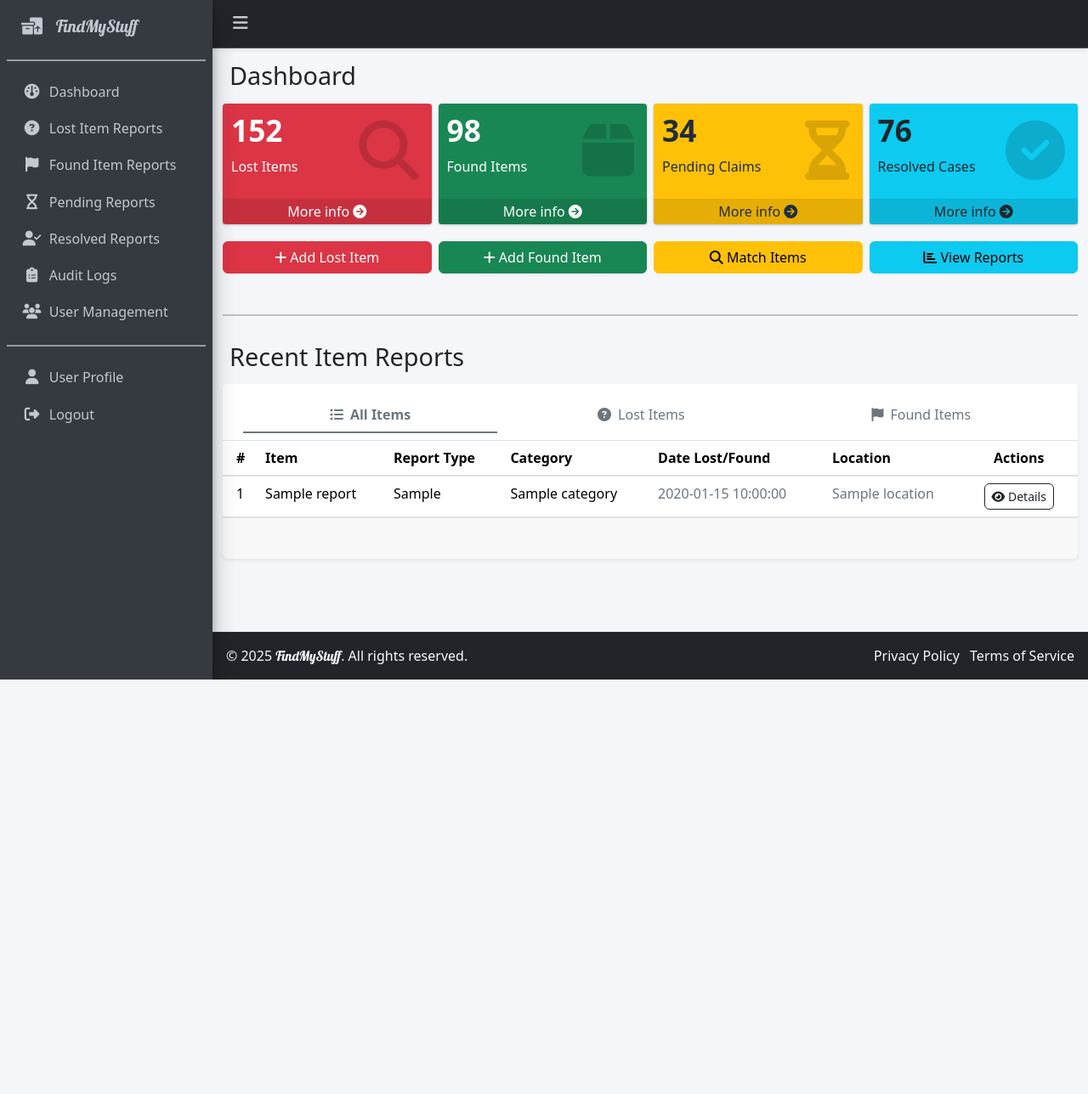
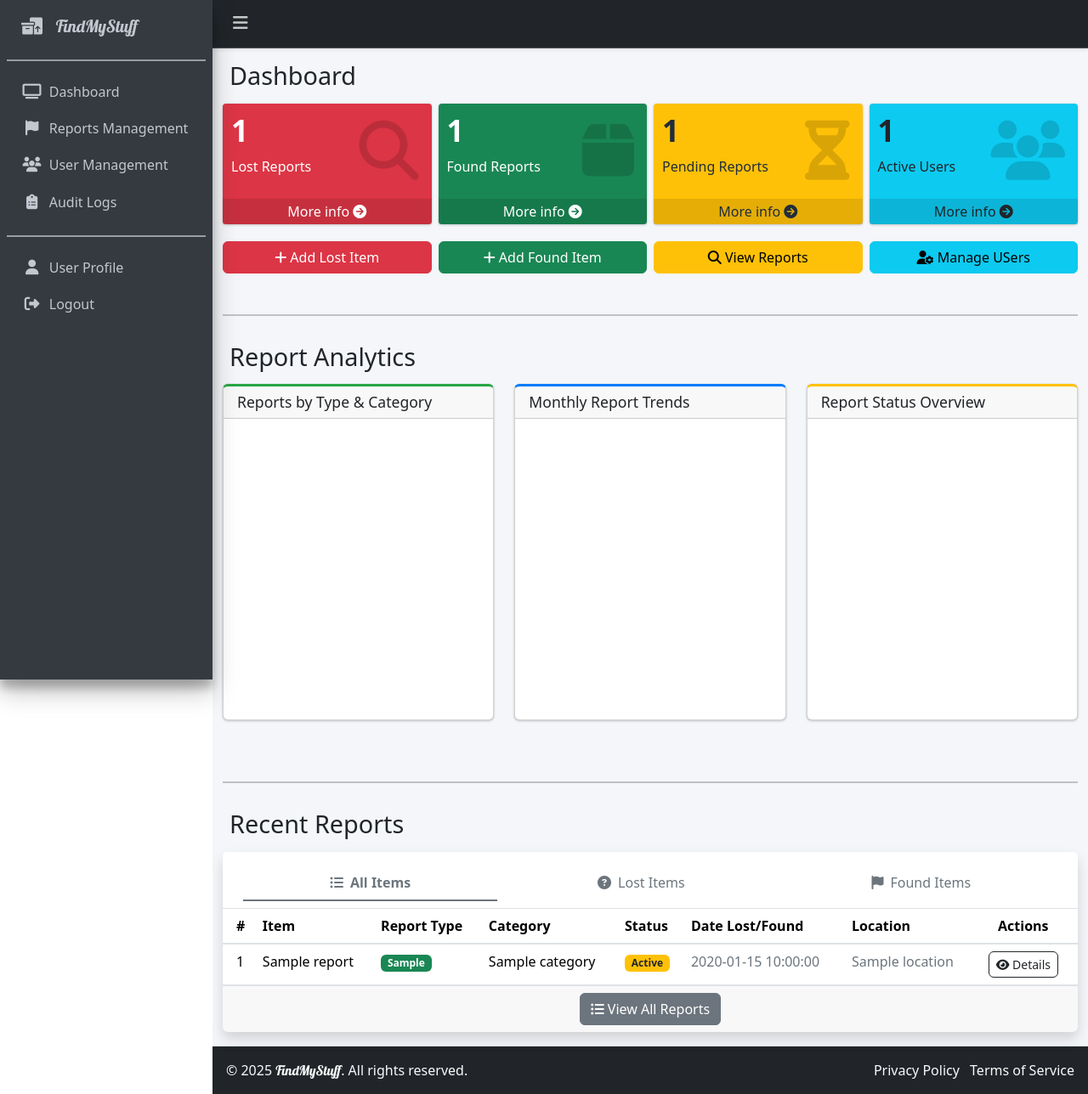
Before and after one commit to mikeygelooooo/Lost-and-Found, a CodeIgniter 4 app: the page made by app/Views/admin/pages/dashboard.php in a window 1280 px wide. Shown: the whole page at 85% size. Before the commit the page ends 800 px from the top, so only its background shows below. Run offline with PHP 8.4 and a stand-in for CodeIgniter, Linux system fonts and the light colour scheme; the template is opened without the code that fills it: most values are stand-ins (such as "Sample title", 1, 10 or a date in 2020); a map, chart or similar area stays blank; some libraries are stand-ins or nearby versions.

Commit message:
Admin Dashboard

```diff
--- a/app/Views/admin/pages/dashboard.php
+++ b/app/Views/admin/pages/dashboard.php
@@ -16,8 +16,8 @@
         <div class="col-lg-3 col-6">
             <div class="small-box bg-danger">
                 <div class="inner">
-                    <h3>152</h3>
-                    <p>Lost Items</p>
+                    <h3><?= esc($lost_count); ?></h3>
+                    <p>Lost Reports</p>
                 </div>
                 <div class="icon"><i class="fas fa-search"></i></div>
                 <a href="#" class="small-box-footer">More info <i class="fas fa-arrow-circle-right"></i></a>
@@ -30,8 +30,8 @@
         <div class="col-lg-3 col-6">
             <div class="small-box bg-success">
                 <div class="inner">
-                    <h3>98</h3>
-                    <p>Found Items</p>
+                    <h3><?= esc($found_count); ?></h3>
+                    <p>Found Reports</p>
                 </div>
                 <div class="icon"><i class="fas fa-box"></i></div>
                 <a href="#" class="small-box-footer">More info <i class="fas fa-arrow-circle-right"></i></a>
@@ -44,24 +44,24 @@
         <div class="col-lg-3 col-6">
             <div class="small-box bg-warning">
                 <div class="inner">
-                    <h3>34</h3>
-                    <p>Pending Claims</p>
+                    <h3><?= esc($pending_count); ?></h3>
+                    <p>Pending Reports</p>
                 </div>
                 <div class="icon"><i class="fas fa-hourglass-half"></i></div>
                 <a href="#" class="small-box-footer">More info <i class="fas fa-arrow-circle-right"></i></a>
             </div>
             <div>
-                <a href="#" class="btn btn-warning btn-block"><i class="fas fa-search"></i> Match Items</a>
+                <a href="#" class="btn btn-warning btn-block"><i class="fas fa-search"></i> View Reports</a>
             </div>
         </div>
 
         <div class="col-lg-3 col-6">
             <div class="small-box bg-info text-dark">
                 <div class="inner">
-                    <h3>76</h3>
-                    <p>Resolved Cases</p>
+                    <h3><?= esc($total_users); ?></h3>
+                    <p>Active Users</p>
                 </div>
-                <div class="icon"><i class="fas fa-check-circle"></i></div>
+                <div class="icon"><i class="fas fa-users"></i></div>
                 <a href="#" class="small-box-footer">
                     <span class="text-dark">
                         More info <i class="fas fa-arrow-circle-right"></i>
@@ -69,22 +69,21 @@
                 </a>
             </div>
             <div>
-                <a href="#" class="btn btn-info btn-block"><i class="fas fa-chart-bar"></i> View Reports</a>
+                <a href="#" class="btn btn-info btn-block"><i class="fas fa-user-gear"></i> Manage USers</a>
             </div>
         </div>
     </div>
 </div>
 
-<div class="container mt-5">
+<div class="container-fluid mt-5">
     <hr class="border border-1 border-dark">
 </div>
-
 
 <div class="content-header">
     <div class="container-fluid">
         <div class="row">
             <div class="col-sm-6">
-                <h1 class="m-0">Recent Item Reports</h1>
+                <h1 class="m-0">Report Analytics</h1>
             </div>
         </div>
     </div>
@@ -92,8 +91,63 @@
 
 <div class="container-fluid">
     <div class="row">
+        <!-- Left: Bar Chart -->
+        <div class="col-lg-4 mb-4">
+            <div class="card card-outline card-success h-100">
+                <div class="card-header">
+                    <h3 class="card-title m-0">Reports by Type & Category</h3>
+                </div>
+                <div class="card-body">
+                    <canvas id="barChart" height="300" data-type-category-data='<?= esc(json_encode($typeCategoryData), 'attr') ?>'></canvas>
+                </div>
+            </div>
+        </div>
+
+        <!-- Middle: Line Chart -->
+        <div class="col-lg-4 mb-4">
+            <div class="card card-outline card-primary h-100">
+                <div class="card-header">
+                    <h3 class="card-title m-0">Monthly Report Trends</h3>
+                </div>
+                <div class="card-body">
+                    <canvas id="lineChart" height="300" data-monthly-reports='<?= esc(json_encode($monthlyReports), 'attr') ?>'></canvas>
+                </div>
+            </div>
+        </div>
+
+        <!-- Right: Donut Chart -->
+        <div class="col-lg-4 mb-4">
+            <div class="card card-outline card-warning h-100">
+                <div class="card-header">
+                    <h3 class="card-title m-0">Report Status Overview</h3>
+                </div>
+                <div class="card-body">
+                    <canvas id="donutChart" height="300" data-report-status-data='<?= esc(json_encode($reportStatusData), 'attr') ?>'></canvas>
+                </div>
+            </div>
+        </div>
+    </div>
+</div>
+
+<div class="container-fluid mt-5">
+    <hr class="border border-1 border-dark">
+</div>
+
+<div class="content-header">
+    <div class="container-fluid">
+        <div class="row">
+            <div class="col-sm-6">
+                <h1 class="m-0">Recent Reports</h1>
+            </div>
+        </div>
+    </div>
+</div>
+
+
+<div class="container-fluid">
+    <div class="row">
         <div class="col-md-12">
-            <div class="card shadow-sm border-0">
+            <div class="card shadow border-0">
                 <div class="card-header bg-white pb-0 border-bottom-0">
                     <ul class="nav nav-underline nav-fill rounded-top p-2" id="itemTabs" role="tablist">
                         <li class="nav-item" role="presentation">
@@ -114,6 +168,7 @@
                     </ul>
                 </div>
                 <div class="tab-content" id="itemTabsContent">
+                    <!-- All Items Tab -->
                     <div class="tab-pane fade show active" id="all" role="tabpanel" aria-labelledby="all-tab">
                         <div class="card-body p-0">
                             <div class="table-responsive">
@@ -124,6 +179,7 @@
                                             <th scope="col" class="py-2">Item</th>
                                             <th scope="col" class="py-2">Report Type</th>
                                             <th scope="col" class="py-2">Category</th>
+                                            <th scope="col" class="py-2">Status</th>
                                             <th scope="col" class="py-2">Date Lost/Found</th>
                                             <th scope="col" class="py-2">Location</th>
                                             <th scope="col" class="text-center pe-3 py-2">Actions</th>
@@ -135,8 +191,70 @@
                                                 <tr class="text-nowrap">
                                                     <td class="ps-3"><?= esc($report['id']) ?></td>
                                                     <td><?= esc($report['item_name']) ?></td>
-                                                    <td><?= esc($report['report_type']) ?></td>
+                                                    <td>
+                                                        <span class="badge bg-<?= $report['report_type'] === 'lost' ? 'danger' : 'success' ?>">
+                                                            <?= ucfirst($report['report_type']) ?>
+                                                        </span>
+                                                    </td>
                                                     <td><?= esc($report['category']) ?></td>
+                                                    <td>
+                                                        <span class="badge text-dark bg-<?= $report['status'] === 'resolved' ? 'info' : 'warning' ?>">
+                                                            <?= ucfirst($report['status']) ?>
+                                                        </span>
+                                                    </td>
+                                                    <td class="text-secondary"><?= esc($report['date_of_event']) ?></td>
+                                                    <td class="text-secondary"><?= esc($report['location']) ?></td>
+                                                    <td class="text-center pe-3">
+                                                        <a href="<?= base_url('admin/reports/details/' . $report['id']) ?>" class="btn btn-sm btn-outline-dark rounded px-2">
+                                                            <i class="fas fa-eye"></i> Details
+                                                        </a>
+                                                    </td>
+                                                </tr>
+                                            <?php endforeach; ?>
+                                        <?php else: ?>
+                                            <tr>
+                                                <td colspan="8" class="text-center text-secondary">No reports available.</td>
+                                            </tr>
+                                        <?php endif; ?>
+                                    </tbody>
+                                </table>
+                            </div>
+                        </div>
+                        <div class="card-footer border-top text-center py-2">
+                            <a href="<?= base_url('admin/reports') ?>" class="btn btn-secondary">
+                                <i class="fas fa-list-ul me-1"></i>View All Reports
+                            </a>
+                        </div>
+                    </div>
+
+                    <!-- Lost Items Tab -->
+                    <div class="tab-pane fade" id="lost" role="tabpanel" aria-labelledby="lost-tab">
+                        <div class="card-body p-0">
+                            <div class="table-responsive">
+                                <table class="table table-hover mb-0">
+                                    <thead>
+                                        <tr class="bg-light text-nowrap align-middle">
+                                            <th scope="col" class="ps-3 py-2">#</th>
+                                            <th scope="col" class="py-2">Item</th>
+                                            <th scope="col" class="py-2">Category</th>
+                                            <th scope="col" class="py-2">Status</th>
+                                            <th scope="col" class="py-2">Date Lost</th>
+                                            <th scope="col" class="py-2">Location</th>
+                                            <th scope="col" class="text-center pe-3 py-2">Actions</th>
+                                        </tr>
+                                    </thead>
+                                    <tbody>
+                                        <?php if (!empty($lost_reports)): ?>
+                                            <?php foreach ($lost_reports as $report): ?>
+                                                <tr class="text-nowrap">
+                                                    <td class="ps-3"><?= esc($report['id']) ?></td>
+                                                    <td><?= esc($report['item_name']) ?></td>
+                                                    <td><?= esc($report['category']) ?></td>
+                                                    <td>
+                                                        <span class="badge text-dark bg-<?= $report['status'] === 'resolved' ? 'info' : 'warning' ?>">
+                                                            <?= ucfirst($report['status']) ?>
+                                                        </span>
+                                                    </td>
                                                     <td class="text-secondary"><?= esc($report['date_of_event']) ?></td>
                                                     <td class="text-secondary"><?= esc($report['location']) ?></td>
                                                     <td class="text-center pe-3">
@@ -155,54 +273,14 @@
                                 </table>
                             </div>
                         </div>
-                        <div class="card-footer border-top text-center py-4">
-                        </div>
-                    </div>
-                    <div class="tab-pane fade" id="lost" role="tabpanel" aria-labelledby="lost-tab">
-                        <div class="card-body p-0">
-                            <div class="table-responsive">
-                                <table class="table table-hover mb-0">
-                                    <thead>
-                                        <tr class="bg-light text-nowrap align-middle">
-                                            <th scope="col" class="ps-3 py-2">#</th>
-                                            <th scope="col" class="py-2">Item</th>
-                                            <th scope="col" class="py-2">Category</th>
-                                            <th scope="col" class="py-2">Date Lost</th>
-                                            <th scope="col" class="py-2">Location</th>
-                                            <th scope="col" class="text-center pe-3 py-2">Actions</th>
-                                        </tr>
-                                    </thead>
-                                    <tbody>
-                                        <?php if (!empty($lost_reports)): ?>
-                                            <?php foreach ($lost_reports as $report): ?>
-                                                <tr class="text-nowrap">
-                                                    <td class="ps-3"><?= esc($report['id']) ?></td>
-                                                    <td><?= esc($report['item_name']) ?></td>
-                                                    <td><?= esc($report['category']) ?></td>
-                                                    <td class="text-secondary"><?= esc($report['date_of_event']) ?></td>
-                                                    <td class="text-secondary"><?= esc($report['location']) ?></td>
-                                                    <td class="text-center pe-3">
-                                                        <a href="<?= base_url('admin/reports/details/' . $report['id']) ?>" class="btn btn-sm btn-outline-dark rounded px-2">
-                                                            <i class="fas fa-eye"></i> Details
-                                                        </a>
-                                                    </td>
-                                                </tr>
-                                            <?php endforeach; ?>
-                                        <?php else: ?>
-                                            <tr>
-                                                <td colspan="6" class="text-center text-secondary">No reports available.</td>
-                                            </tr>
-                                        <?php endif; ?>
-                                    </tbody>
-                                </table>
-                            </div>
-                        </div>
                         <div class="card-footer border-top text-center py-2">
-                            <a href="<?= base_url('admin/reports/lost-items') ?>" class="btn btn-secondary">
-                                <i class="fas fa-list-ul me-1"></i>View Lost Reports
+                            <a href="<?= base_url('admin/reports') ?>" class="btn btn-secondary">
+                                <i class="fas fa-list-ul me-1"></i>View All Reports
                             </a>
                         </div>
                     </div>
+
+                    <!-- Found Items Tab -->
                     <div class="tab-pane fade" id="found" role="tabpanel" aria-labelledby="found-tab">
                         <div class="card-body p-0">
                             <div class="table-responsive">
@@ -212,6 +290,7 @@
                                             <th scope="col" class="ps-3 py-2">#</th>
                                             <th scope="col" class="py-2">Item</th>
                                             <th scope="col" class="py-2">Category</th>
+                                            <th scope="col" class="py-2">Status</th>
                                             <th scope="col" class="py-2">Date Found</th>
                                             <th scope="col" class="py-2">Location</th>
                                             <th scope="col" class="text-center pe-3 py-2">Actions</th>
@@ -224,6 +303,11 @@
                                                     <td class="ps-3"><?= esc($report['id']) ?></td>
                                                     <td><?= esc($report['item_name']) ?></td>
                                                     <td><?= esc($report['category']) ?></td>
+                                                    <td>
+                                                        <span class="badge text-dark bg-<?= $report['status'] === 'resolved' ? 'info' : 'warning' ?>">
+                                                            <?= ucfirst($report['status']) ?>
+                                                        </span>
+                                                    </td>
                                                     <td class="text-secondary"><?= esc($report['date_of_event']) ?></td>
                                                     <td class="text-secondary"><?= esc($report['location']) ?></td>
                                                     <td class="text-center pe-3">
@@ -235,7 +319,7 @@
                                             <?php endforeach; ?>
                                         <?php else: ?>
                                             <tr>
-                                                <td colspan="6" class="text-center text-secondary">No reports available.</td>
+                                                <td colspan="7" class="text-center text-secondary">No reports available.</td>
                                             </tr>
                                         <?php endif; ?>
                                     </tbody>
@@ -243,14 +327,19 @@
                             </div>
                         </div>
                         <div class="card-footer border-top text-center py-2">
-                            <a href="<?= base_url('admin/reports/lost-items') ?>" class="btn btn-secondary">
-                                <i class="fas fa-list-ul me-1"></i>View Found Reports
+                            <a href="<?= base_url('admin/reports') ?>" class="btn btn-secondary">
+                                <i class="fas fa-list-ul me-1"></i>View All Reports
                             </a>
                         </div>
                     </div>
-                </div>
+
+                </div> <!-- End tab content -->
             </div>
         </div>
     </div>
 </div>
+
+
+<script src="https://cdn.jsdelivr.net/npm/chart.js"></script>
+<script src="<?= base_url('assets/js/dashboard-charts.js') ?>"></script>
 <?= $this->endSection() ?>
--- a/app/Views/admin/partials/admin-sidebar.php
+++ b/app/Views/admin/partials/admin-sidebar.php
@@ -13,44 +13,26 @@
 
                 <li class="nav-item">
                     <a href="<?= base_url('admin/dashboard') ?>" class="nav-link">
-                        <i class="nav-icon fas fa-dashboard"></i>
+                        <i class="nav-icon fas fa-tv"></i>
                         <p>Dashboard</p>
                     </a>
                 </li>
                 <li class="nav-item">
                     <a href="#" class="nav-link">
-                        <i class="nav-icon fas fa-circle-question"></i>
-                        <p>Lost Item Reports</p>
+                        <i class="nav-icon fas fa-flag"></i>
+                        <p>Reports Management</p>
                     </a>
                 </li>
                 <li class="nav-item">
                     <a href="#" class="nav-link">
-                        <i class="nav-icon fas fa-flag"></i>
-                        <p>Found Item Reports</p>
-                    </a>
-                </li>
-                <li class="nav-item">
-                    <a href="#" class="nav-link">
-                        <i class="nav-icon fas fa-hourglass"></i>
-                        <p>Pending Reports</p>
-                    </a>
-                </li>
-                <li class="nav-item">
-                    <a href="#" class="nav-link">
-                        <i class="nav-icon fas fa-user-check"></i>
-                        <p>Resolved Reports</p>
+                        <i class="nav-icon fas fa-users"></i>
+                        <p>User Management</p>
                     </a>
                 </li>
                 <li class="nav-item">
                     <a href="#" class="nav-link">
                         <i class="nav-icon fas fa-clipboard-list"></i>
                         <p>Audit Logs</p>
-                    </a>
-                </li>
-                <li class="nav-item">
-                    <a href="#" class="nav-link">
-                        <i class="nav-icon fas fa-users"></i>
-                        <p>User Management</p>
                     </a>
                 </li>
 
```
Also changed, not shown: app/Controllers/Admin/Pages.php (+29 -4 lines), app/Models/ReportsModel.php (+27 -28 lines), app/Views/admin/reports/report-details.php (+2 -13 lines), public/assets/js/dashboard-charts.js (added), public/uploads/reports/1748927843_2f23698cbab984cb1fea.jpg (added), public/uploads/reports/1748927892_b24cca4ddfe2591c664c.jpg (added), public/uploads/reports/1748927928_77e6591939977eaf0692.jpg (added), public/uploads/reports/1748927963_7391e4dd98010fcf0bef.jpg (added), public/uploads/reports/1748927995_57620c3b6d7fa29f7bc4.jpg (added).
